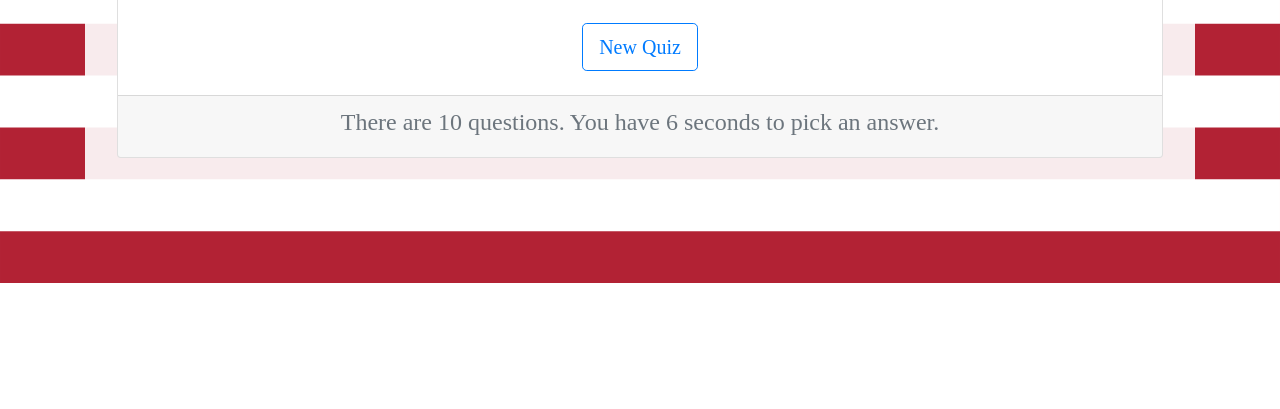
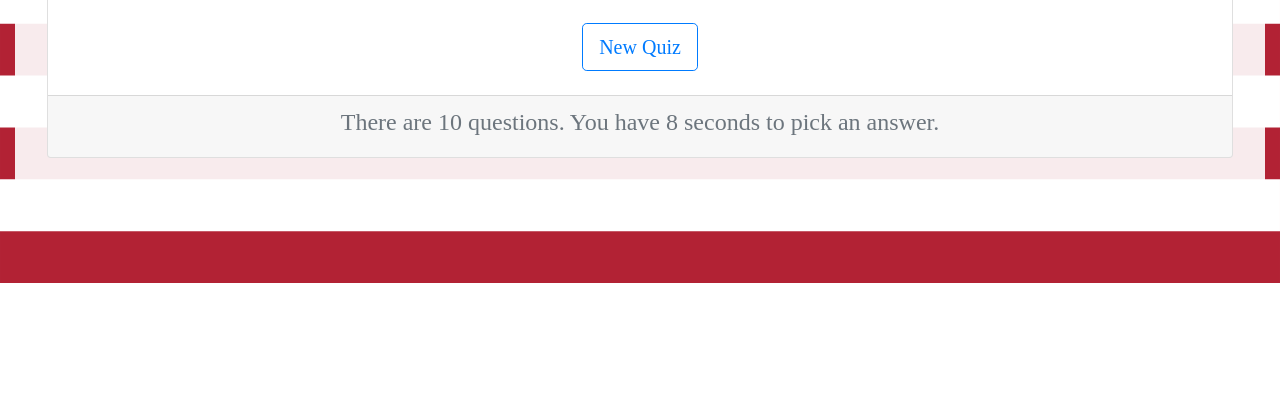
Before and after one commit to robjpar/trivia-game, a plain HTML site: page index.html in a window 1280 px wide. Shown: the part 391-800 px from the top of the page. Drawn offline with nearby package versions, Linux system fonts and the light colour scheme; a web font is replaced by a local one.

Commit message:
minor edits

```diff
--- a/assets/javascript/app.js
+++ b/assets/javascript/app.js
@@ -1,11 +1,11 @@
 var questionIndex = 0;
 var correctAnswers = 0;
-const TIMEOUT_QUESTION = 6; // seconds
-const TIMEOUT_ANSWER = 3; // seconds
-var time = 0;
+const TIMEOUT_QUESTION = 8; // seconds
+const TIMEOUT_ANSWER = 4; // seconds
+var time = 0; // clock
 var timerOn = false;
 var timerMessage = "";
-var userAnswer = -10;
+var userAnswer = -10; // state of the game
 
 const QUESTIONS = [
     {
@@ -79,7 +79,8 @@ const QUESTIONS = [
         correctAnswer: 0,
     },
     {
-        question: "The idea of self-government is in the first three words of the Constitution. What are these words?",
+        question: "The idea of self-government is in the first three words of the Constitution. \
+        What are these words?",
         answers: [
             "Life, Liberty, Happiness",
             "Be it Resolved",
@@ -89,7 +90,8 @@ const QUESTIONS = [
         correctAnswer: 2,
     },
     {
-        question: "If both the President and the Vice President can no longer serve, who becomes President?",
+        question: "If both the President and the Vice President can no longer serve, who becomes \
+        President?",
         answers: [
             "The Chief Justice",
             "Secretary of the Treasury",
@@ -112,9 +114,13 @@ const QUESTIONS = [
 
 function startGame() {
     $("#question-box").text("Are you ready to start?");
-    var button = $("<button>").attr({ class: "btn btn-outline-primary btn-lg m-1", "button-value": -1 }).text("New Quiz");
+    var button = $("<button>").attr({
+        class: "btn btn-outline-primary btn-lg m-1",
+        "button-value": -1
+    }).text("New Quiz");
     $("#buttons-box").empty().append(button);
-    $("#instruction-box").text(`There are ${QUESTIONS.length} questions. You have ${TIMEOUT_QUESTION} seconds to pick an answer.`);
+    $("#instruction-box").text(`There are ${QUESTIONS.length} questions. You have \
+    ${TIMEOUT_QUESTION} seconds to pick an answer.`);
     setInterval(function () {
         time--;
         if (timerOn) {
@@ -135,7 +141,10 @@ function displayQuestion(questionIndex) {
     $("#question-box").text(QUESTIONS[questionIndex].question);
     $("#buttons-box").empty();
     QUESTIONS[questionIndex].answers.forEach(function (answer, index) {
-        var button = $("<button>").attr({ class: "btn btn-outline-primary btn-lg m-1", "button-value": index }).text("New Quiz").text(answer);
+        var button = $("<button>").attr({
+            class: "btn btn-outline-primary btn-lg m-1",
+            "button-value": index
+        }).text("New Quiz").text(answer);
         $("#buttons-box").append(button);
     });
     $("#instruction-box").text(`Question ${questionIndex + 1}. Pick the correct answer.`);
@@ -175,9 +184,13 @@ function displayAnswer(questionIndex, userAnswer) {
 
 function restartGame() {
     $("#question-box").text("Play again?");
-    var button = $("<button>").attr({ class: "btn btn-outline-primary btn-lg m-1", "button-value": -1 }).text("New Quiz");
+    var button = $("<button>").attr({
+        class: "btn btn-outline-primary btn-lg m-1",
+        "button-value": -1
+    }).text("New Quiz");
     $("#buttons-box").empty().append(button);
-    $("#instruction-box").text(`You answered ${correctAnswers} of ${QUESTIONS.length} questions correctly!`);
+    $("#instruction-box").text(`You answered ${correctAnswers} of ${QUESTIONS.length} questions \
+    correctly!`);
     questionIndex = 0;
     correctAnswers = 0;
     timerOn = false;
--- a/index.html
+++ b/index.html
@@ -23,7 +23,7 @@
 
 <body>
 
-    <div class="container text-center">
+    <div class="container-fluid text-center">
         <div class="jumbotron">
             <h1 class="display-3 font-weight-bold">Civics Test</h1>
             <h2 class="display-4 font-weight-bold">U.S. History, Constitution & Government</h2>
```
